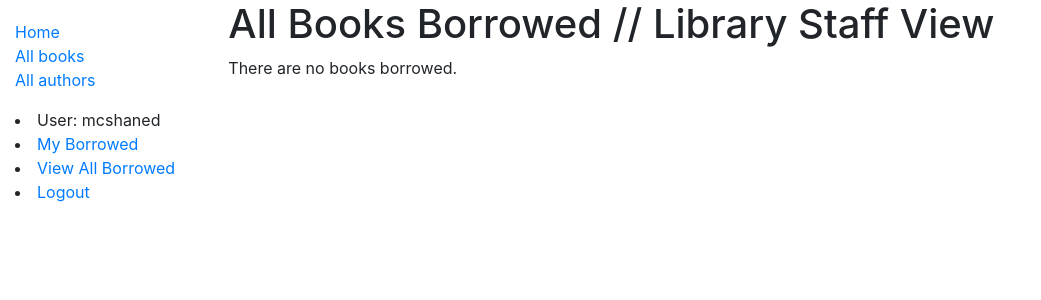
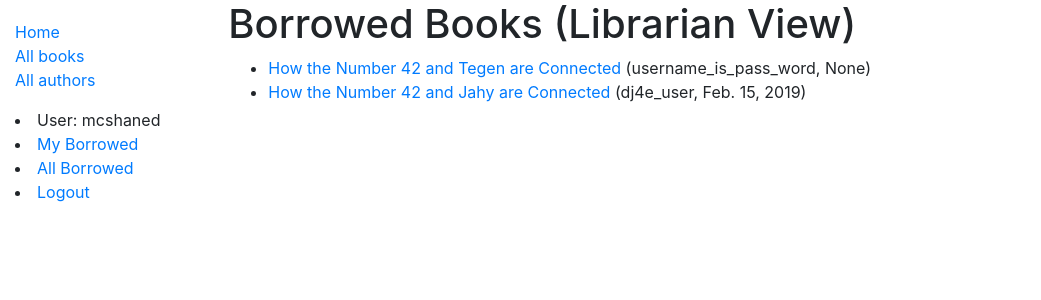
Before and after one commit to msdoherty/si_364_intro, a Django app: page /catalog/borrowed/ in a window 1280 px wide. Shown: the top 300 px of the page, without its empty margins (0-1041 px from the left). Run offline with Django 3.2, Linux system fonts and the light colour scheme; a user stored in the database is signed in; data comes from the database, SQL or seed files in the repository; both versions use the stored data as it was after the commit; some libraries are stand-ins or nearby versions.

Commit message:
Librarian view-all-borrowed now works perfectly. Lit.

```diff
--- a/catalog/templates/base_generic.html
+++ b/catalog/templates/base_generic.html
@@ -25,7 +25,7 @@
        <li>User: {{ user.get_username }}</li>
        <li><a href="{% url 'my-borrowed' %}">My Borrowed</a></li>
        {% if perms.catalog.can_mark_returned %}
-       <li><a href="{% url 'all-borrowed' %}">View All Borrowed</a></li>
+       <li><a href="{% url 'all-borrowed' %}">All Borrowed</a></li>
        {% endif %}
        <li><a href="{% url 'logout'%}?next={{request.path}}">Logout</a></li>
        {% else %}
--- a/catalog/templates/catalog/bookinstance_list_borrowed_all.html
+++ b/catalog/templates/catalog/bookinstance_list_borrowed_all.html
@@ -1,19 +1,16 @@
 {% extends "base_generic.html" %}
-
 {% block content %}
-    <h1>All Books Borrowed // Library Staff View</h1>
-
+    <h1>Borrowed Books (Librarian View)</h1>
     {% if bookinstance_list %}
     <ul>
-
-      {% for bookinst in bookinstance_list %}
-      <li class="{% if bookinst.is_overdue %}text-danger{% endif %}">
-        <a href="{% url 'book-detail' bookinst.book.pk %}">{{bookinst.book.title}}</a> ({{ bookinst.due_back }})
-      </li>
-      {% endfor %}
+    {% for bookinst in bookinstance_list %}
+    <li class="{% if bookinst.is_overdue %}text-danger{% endif %}">
+        <a href="{% url 'book-detail' bookinst.book.pk %}">{{bookinst.book.title}}</a>
+        ({{bookinst.borrower}}, {{ bookinst.due_back }})
+    </li>
+    {% endfor %}
     </ul>
-
     {% else %}
-      <p>There are no books borrowed.</p>
+    <p>There are no books borrowed.</p>
     {% endif %}
 {% endblock %}
--- a/catalog/urls.py
+++ b/catalog/urls.py
@@ -37,5 +37,5 @@ urlpatterns += [
 ]
 
 urlpatterns += [
-    path('borrowed/', views.LoanedBooksLibrarianView.as_view(), name='all-borrowed'),
+    path('borrowed/', views.LoanedBooksListView.as_view(), name='all-borrowed'),
 ]
--- a/catalog/views.py
+++ b/catalog/views.py
@@ -61,11 +61,14 @@ class LoanedBooksByUserListView(LoginRequiredMixin,generic.ListView):
 
 # The librarian-view challenge
 # Part of Part 8's post-groundwork example implementation
-class LoanedBooksLibrarianView(LoginRequiredMixin,generic.ListView):
+from django.contrib.auth.mixins import PermissionRequiredMixin
+
+class LoanedBooksListView(PermissionRequiredMixin,generic.ListView):
     """Generic class-based view listing books on loan to current user."""
     model = BookInstance
+    permission_required = 'catalog.can_mark_returned'
     template_name ='catalog/bookinstance_list_borrowed_all.html'
     paginate_by = 10
 
     def get_queryset(self):
-        return BookInstance.objects.filter(borrower=self.request.user).filter(status__exact='o').order_by('due_back')
+        return BookInstance.objects.filter(status__exact='o').order_by('due_back')
```
Also changed, not shown: db.sqlite3.
